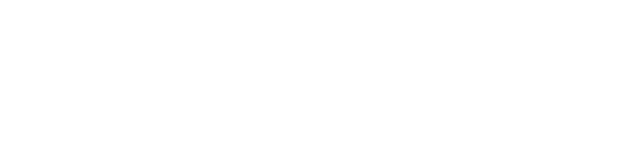
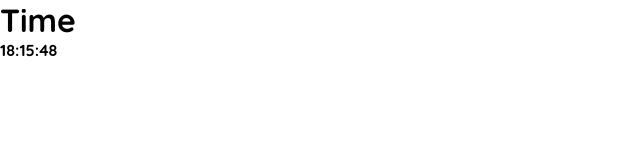
Before and after one commit to LouieRichardson99/simple-clock, a plain HTML site: page index.html in a window 1280 px wide. Shown: the whole page, without its empty margins (0-640 px from the left). Drawn offline with Linux system fonts and the light colour scheme.

Commit message:
JavaScript functionality added

```diff
--- a/app.js
+++ b/app.js
@@ -0,0 +1,22 @@
+let hoursDisplay = document.getElementById('hours'),
+    minutesDisplay = document.getElementById('minutes'),
+    secondsDisplay = document.getElementById('seconds');
+
+const setTime = () => {
+    let d = new Date();
+    let time = {};
+
+    time.hours = d.getHours();
+    time.minutes = d.getMinutes();
+    time.seconds = d.getSeconds();
+
+    let hours = (time.hours < 10 ? '0' + time.hours : time.hours),
+        minutes = (time.minutes < 10 ? '0' + time.minutes : time.minutes),
+        seconds = (time.seconds < 10 ? '0' + time.seconds : time.seconds);
+
+    hoursDisplay.textContent = hours;
+    minutesDisplay.textContent = minutes;
+    secondsDisplay.textContent = seconds;
+};
+
+setInterval(setTime, 1000);
--- a/index.html
+++ b/index.html
@@ -4,8 +4,19 @@
     <meta charset="UTF-8">
     <meta name="viewport" content="width=device-width, initial-scale=1.0">
     <title>Simple Clock</title>
+    <script src="app.js" defer></script>
+    <link rel="stylesheet" href="style.css">
+    <link rel="preconnect" href="https://fonts.gstatic.com">
+    <link href="https://fonts.googleapis.com/css2?family=Quicksand:wght@400;700&display=swap" rel="stylesheet">
 </head>
 <body>
-
+    <h1>Time</h1>
+    <div class="clock-wrapper">
+        <p id="hours">10</p>
+        <p class="colon">:</p>
+        <p id="minutes">05</p>
+        <p class="colon">:</p>
+        <p id="seconds">59</p>
+    </div>
 </body>
 </html>
--- a/style.css
+++ b/style.css
@@ -0,0 +1,32 @@
+
+* {
+    margin: 0;
+    padding: 0;
+    box-sizing: border-box;
+    font-family: 'Quicksand', sans-serif;
+    font-weight: 700;
+}
+
+h1 {
+
+}
+
+.clock-wrapper {
+    display: flex;
+}
+
+#hours {
+
+}
+
+#colon {
+
+}
+
+#minutes {
+
+}
+
+#seconds {
+
+}
```
Also changed, not shown: 1 other file.
